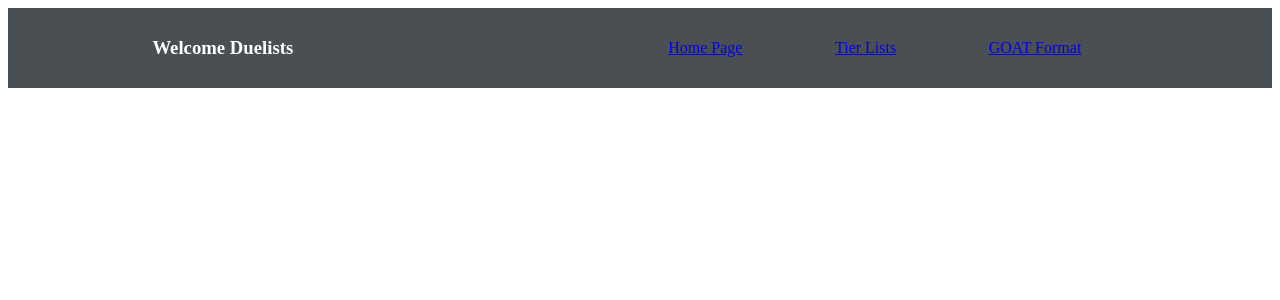
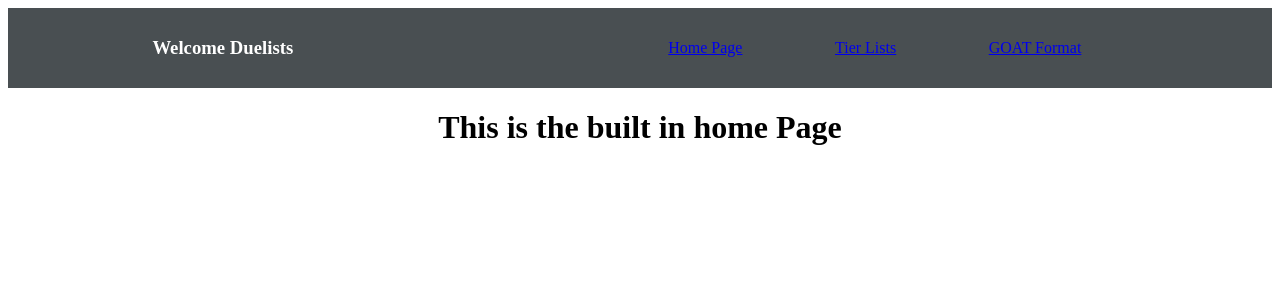
Before and after one commit to Jasonrosasramirez/WelcomeDuelists, a React (Create React App) app: page / in a window 1280 px wide. Shown: the top 300 px of the page. Built offline with nearby package versions, Linux system fonts and the light colour scheme.

Commit message:
I found out the issue.. component does not work for some reason now and it needs to be elemenet {</>}

```diff
--- a/src/App.js
+++ b/src/App.js
@@ -1,4 +1,5 @@
-import React, { useState } from "react";
+import React from "react";
+import { render } from 'react-dom';
 import { BrowserRouter as Router, Routes, Route } from 'react-router-dom'; // {import something specific}
 
 // import CSS Styles
@@ -25,9 +26,9 @@ function App() {
         <NavHeader />
 
         <Routes>
-          <Route path = "/" exact component = { Home } />
-          <Route path = "/TierListPage" exact component = { TierListPage } />
-          <Route path = "/GOATFormatPage" component = { GOATFormatPage } />
+          <Route path = "/" element = {< Home /> } />
+          <Route path = "/TierListPage" element = { <TierListPage/> } />
+          <Route path = "/GOATFormatPage" element = { <GOATFormatPage/> } />
 
         </Routes>
 
@@ -35,7 +36,7 @@ function App() {
 
     </Router>
 
-    );
+  );
 
 }
 
--- a/src/pages/GOATFormatPage.js
+++ b/src/pages/GOATFormatPage.js
@@ -1,11 +1,13 @@
-import React from 'react';
+import React, { useState, useEffect } from 'react';
+
+import '../App.css';
 
 
 function GOATFormatPage () {
     return (
-        <>
+        <div>
             <h1> Do you like sheep? </h1>
-        </>
+        </div>
 
     );
 
--- a/src/pages/HomePage.js
+++ b/src/pages/HomePage.js
@@ -3,9 +3,9 @@ import React from 'react';
 
 function Home () {
     return (
-        <>
+        <div>
             <h1> Welcome! This is the home page </h1>
-        </>
+        </div>
 
     );
 
--- a/src/pages/TierListPage.js
+++ b/src/pages/TierListPage.js
@@ -1,4 +1,4 @@
-import React from 'react';
+import React, { useState, useEffect } from 'react';
 
 
 function TierListPage () {
```
